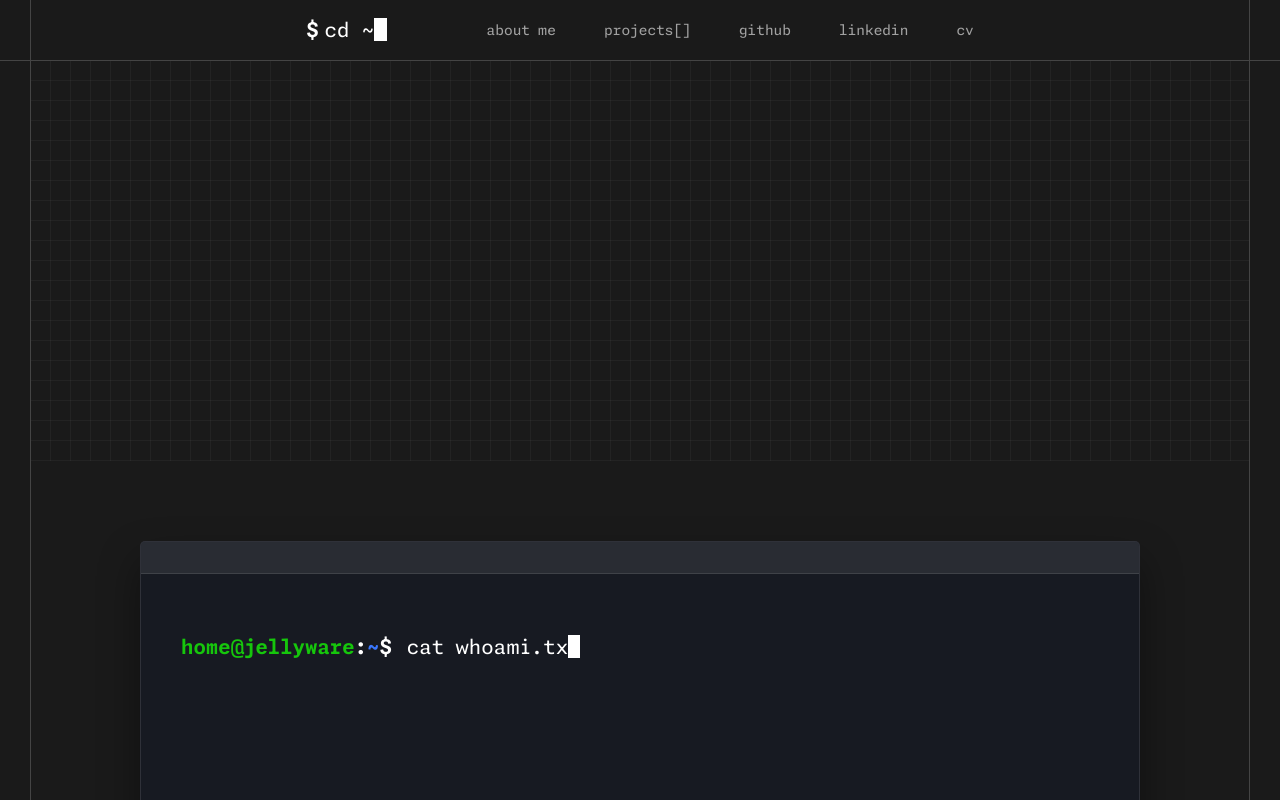
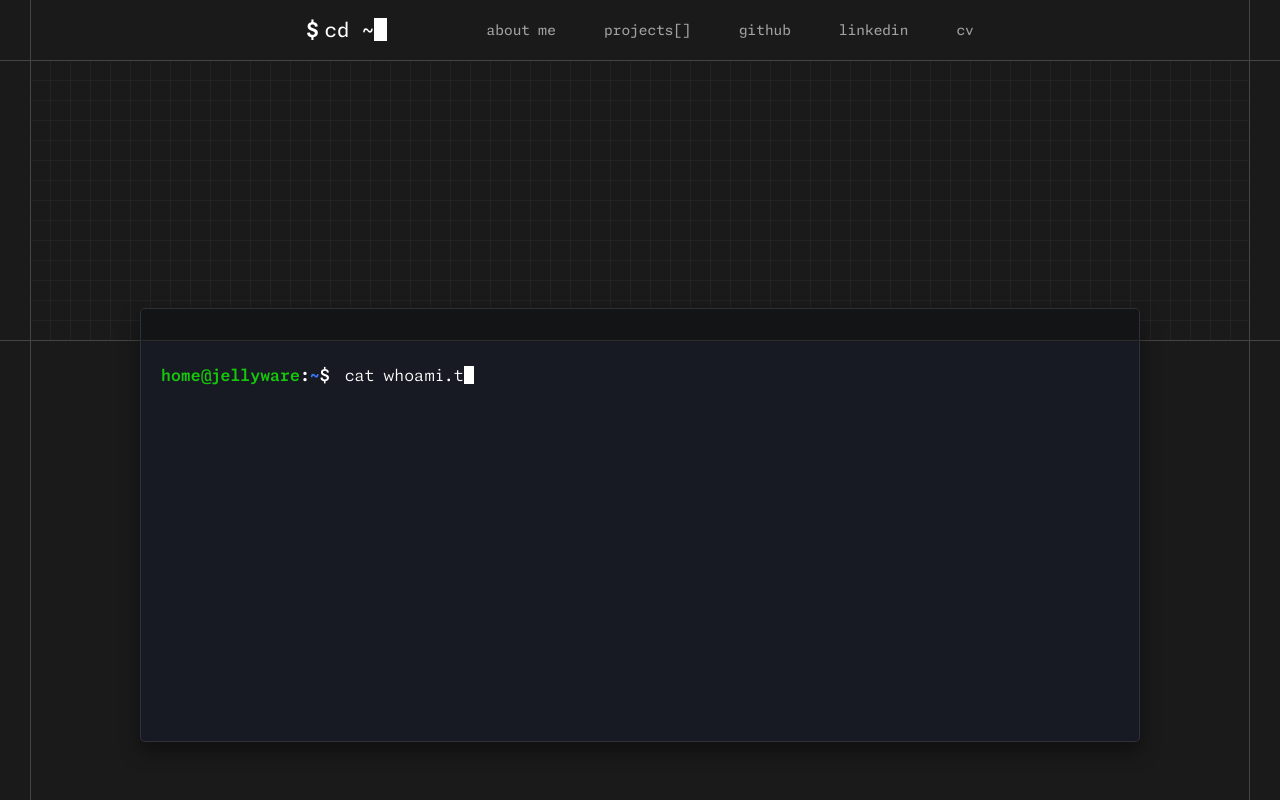
Before and after one commit to jaym-01/jellyware, a Next.js app: page / in a window 1280 px wide. Shown: the top 800 px of the page. Built offline with nearby package versions, Linux system fonts and the light colour scheme.

Commit message:
fixed terminal styles

```diff
--- a/src/components/Home/Hero/Terminal.tsx
+++ b/src/components/Home/Hero/Terminal.tsx
@@ -70,7 +70,7 @@ export function BashPrompt({ ...props }) {
   return (
     <span
       style={{
-        fontWeight: "bold",
+        fontWeight: "600",
         paddingRight: "15px",
       }}
       {...props}
--- a/src/components/Home/Hero/Typer.tsx
+++ b/src/components/Home/Hero/Typer.tsx
@@ -2,6 +2,7 @@
 
 import { useEffect, useState, useRef } from "react";
 import Cursor from "./Cursor";
+import styles from "@/styles/components/home/terminal.module.scss";
 
 const TYPING_SPEED = 130;
 
@@ -33,7 +34,7 @@ export default function Typer({
   }, [ti]);
 
   return (
-    <span>
+    <span className={styles.terminalOutput}>
       {text.replaceAll(" ", "\u00A0").slice(0, ti)}
       <Cursor
         style={{
--- a/src/components/Home/Hero/text.tsx
+++ b/src/components/Home/Hero/text.tsx
@@ -1,4 +1,5 @@
 import React from "react";
+import styles from "@/styles/components/home/terminal.module.scss";
 
 export interface ReadTextProps {
   command: string;
@@ -9,13 +10,15 @@ export interface ReadTextProps {
 export const displayText: ReadTextProps[] = [
   {
     command: "cat intro.txt",
-    output: () => <span>Hi, I{"'"}m Jay!</span>,
+    output: () => (
+      <span className={styles.terminalOutput}>Hi, I{"'"}m Jay!</span>
+    ),
     duration: 2000,
   },
   {
     command: "cat whoami.txt",
     output: () => (
-      <span>
+      <span className={styles.terminalOutput}>
         I{"'"}m a software engineer and student at Imperial College London,
         interested in full stack development, low level programming and ML!
         <br />
--- a/src/styles/components/home/hero.module.scss
+++ b/src/styles/components/home/hero.module.scss
@@ -12,10 +12,11 @@
 /* Middle Section - Decorative transition lines */
 .linesSection {
   position: relative;
-  height: 40vh;
-  min-height: 240px;
+  height: 28vh;
+  min-height: 168px;
   padding-left: $background-padding;
   padding-right: $background-padding;
+  border-bottom: 1px solid $border-color;
 
   .linesPattern {
     position: absolute;
@@ -40,7 +41,8 @@
   display: flex;
   justify-content: center;
   align-items: flex-start;
-  padding: 60px $background-padding;
+  padding: 0 $background-padding;
+  margin-top: -33px;
   min-height: 50vh;
 }
 
@@ -60,67 +62,14 @@
   align-items: center;
   justify-content: space-between;
   height: $hero-window-bar-height;
-  background: rgba(255, 255, 255, 0.08);
+  background: #121416;
   border-bottom: 1px solid rgba(255, 255, 255, 0.1);
   padding: 0 16px;
-
-  .windowControls {
-    display: flex;
-    gap: 8px;
-    align-items: center;
-  }
-
-  .windowButton {
-    width: $hero-window-button-size;
-    height: $hero-window-button-size;
-    border-radius: 50%;
-    border: none;
-    cursor: pointer;
-    transition: opacity 0.2s ease;
-
-    &:hover {
-      opacity: 0.8;
-    }
-
-    &.close {
-      background: #ff5f56;
-    }
-
-    &.minimize {
-      background: #ffbd2e;
-    }
-
-    &.maximize {
-      background: #27ca3f;
-    }
-  }
-
-  .windowTitle {
-    position: absolute;
-    left: 50%;
-    transform: translateX(-50%);
-    color: rgba(255, 255, 255, 0.7);
-    font-size: 12px;
-    font-weight: 500;
-    letter-spacing: 0.5px;
-  }
 }
 
 /* Terminal Wrapper - Contains the actual terminal */
 .terminalWrapper {
   padding: 0;
-
-  /* Override existing terminal styles to work with new container */
-  :global(.terminal) {
-    border: none !important;
-    border-radius: 0 !important;
-    box-shadow: none !important;
-    margin: 0 !important;
-    background: transparent !important;
-    padding: 40px !important;
-    height: auto !important;
-    min-height: 300px !important;
-  }
 }
 
 /* Responsive Design */
@@ -135,17 +84,19 @@
   }
 
   .linesSection {
-    height: 30vh;
-    min-height: 160px;
+    height: 21vh;
+    min-height: 112px;
   }
 
   .terminalSection {
-    padding: 40px 20px;
+    padding: 0 $background-padding + 20px;
+    margin-top: -33px;
     min-height: 50vh;
   }
 
   .terminalContainer {
-    max-width: 100%;
+    max-width: calc(100vw - #{$background-padding * 2});
+    width: 100%;
   }
 
   .windowBar {
@@ -171,7 +122,8 @@
 
 @media screen and (min-width: $smallScreenThreshold) {
   .terminalSection {
-    padding: 80px $background-padding;
+    padding: 0 $background-padding;
+    margin-top: -33px;
   }
 
   .terminalWrapper {
@@ -188,7 +140,7 @@
   }
 
   .linesSection {
-    height: 50vh;
+    height: 35vh;
   }
 
   .terminalContainer {
--- a/src/styles/components/home/terminal.module.scss
+++ b/src/styles/components/home/terminal.module.scss
@@ -3,7 +3,7 @@
 .terminal {
   background-color: transparent;
   border-radius: 0;
-  padding: 40px;
+  padding: 8px 20px 20px 20px;
   height: auto;
   min-height: 300px;
   text-wrap: wrap;
@@ -13,7 +13,7 @@
 
 .terminal * {
   color: white;
-  font-size: 20px;
+  font-size: 16px;
   text-wrap: wrap;
 }
 
@@ -28,14 +28,16 @@
 }
 
 .cursor {
-  height: 22px;
-  width: 12px;
   background-color: white;
 }
 
 .cursorAnimation {
   @extend .cursor;
   animation: $blinking-animation;
+}
+
+.terminalOutput {
+  font-weight: 300;
 }
 
 .textWrapper {
@@ -46,12 +48,12 @@
 
 @media screen and (max-width: $smallScreenThreshold) {
   .terminal {
-    padding: 20px;
+    padding: 8px 20px 20px 20px;
   }
 
   .terminal * {
     color: white;
-    font-size: 15px;
+    font-size: 14px;
     text-wrap: wrap;
   }
 }
--- a/src/styles/variables.module.scss
+++ b/src/styles/variables.module.scss
@@ -26,19 +26,16 @@ $spacing-lg: 1.5rem;
 $spacing-xl: 2rem;
 $spacing-2xl: 3rem;
 
-// Hero section variables (zed.dev inspired)
-$hero-gradient-start: rgba(255, 255, 255, 0.1);
-$hero-gradient-end: rgba(255, 255, 255, 0.02);
 $hero-line-color: rgba(255, 255, 255, 0.1);
-$hero-section-spacing: 120px;
-$hero-grid-size: 40px;
-$hero-terminal-shadow: 0 20px 40px rgba(0, 0, 0, 0.4);
+// $hero-section-spacing: 120px;
+// $hero-grid-size: 40px;
+$hero-terminal-shadow: 0 10px 20px rgba(0, 0, 0, 0.4);
 $hero-window-bar-height: 32px;
 $hero-window-button-size: 12px;
 
 // Legacy variables (keeping for compatibility)
 $blinking-animation: cursorAnimation 1.3s steps(1, start) 0s infinite;
-$smallScreenThreshold: 950px;
+$smallScreenThreshold: 800px;
 $rad: 5px;
 $background-padding: 30px;
 
```
